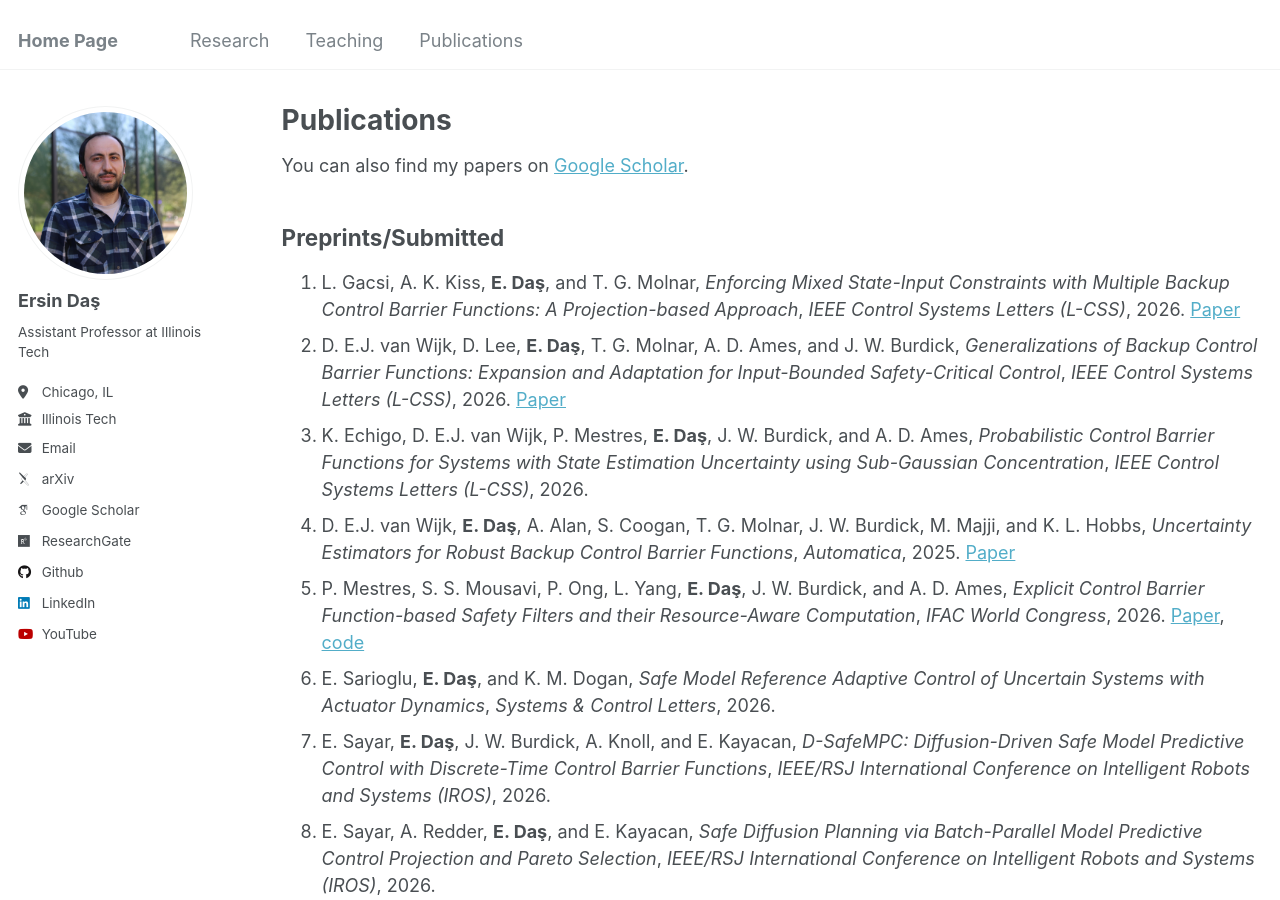
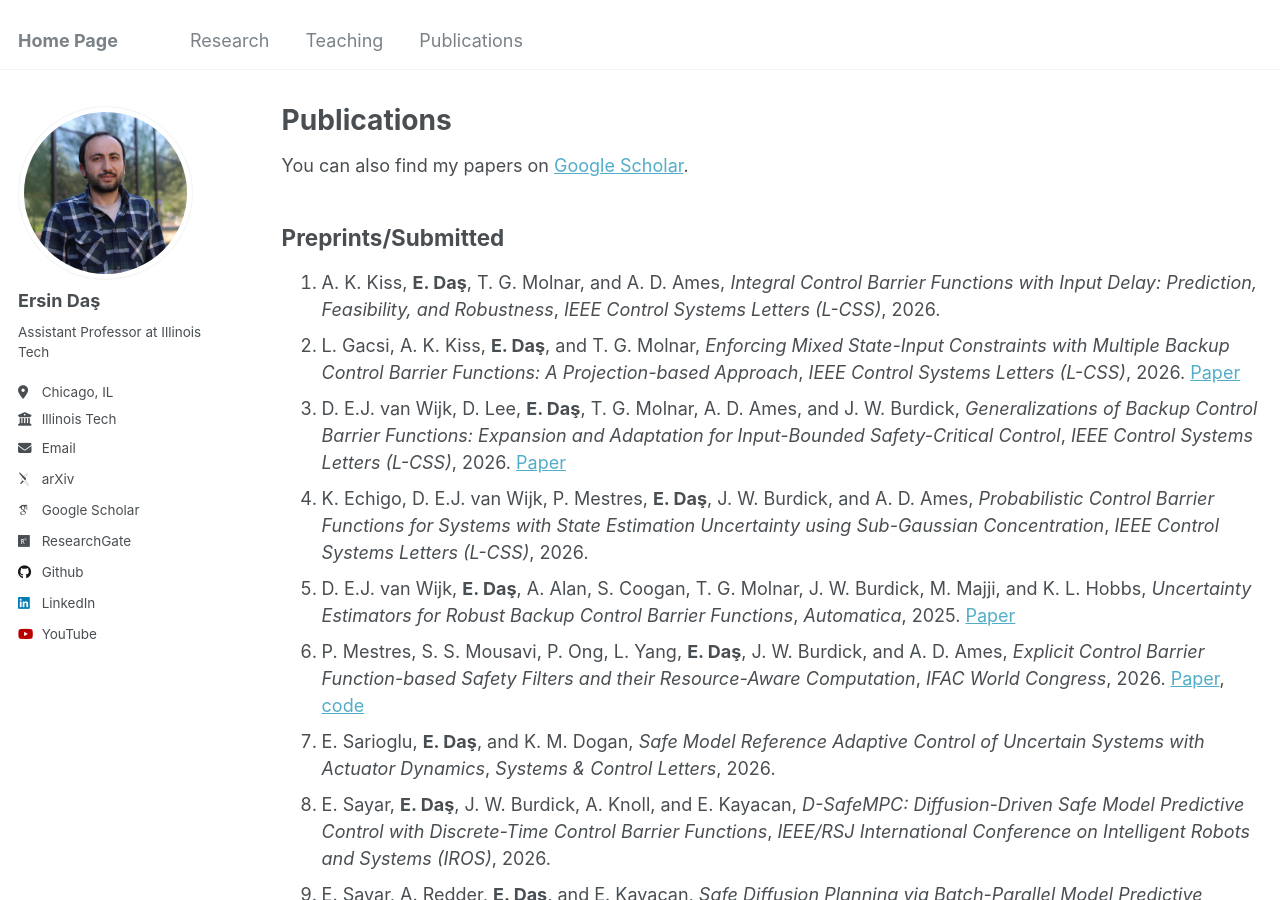
Before and after one commit to ersindas/ersindas.github.io, a Jekyll site: the page built from _pages/publications.md, in a window 1280 px wide and 900 px high. Built offline with Jekyll 4.4.1, drawn with Linux system fonts in a browser that asks for light colours; some web fonts are replaced.

Commit message:
Revise publications section in publications.md
Updated publication list with new entries and corrected formatting.

```diff
--- a/_pages/publications.md
+++ b/_pages/publications.md
@@ -8,16 +8,17 @@ author_profile: true
  <div class="wordwrap">You can also find my papers on <a href="{{site.author.googlescholar}}">Google Scholar</a>.
 
 ## Preprints/Submitted
-1. L. Gacsi, A. K. Kiss, **E. Daş**, and T. G. Molnar, *Enforcing Mixed State-Input Constraints with Multiple Backup
+1. A. K. Kiss, **E. Daş**, T. G. Molnar, and A. D. Ames, *Integral Control Barrier Functions with Input Delay: Prediction, Feasibility, and Robustness*, *IEEE Control Systems Letters (L-CSS)*, 2026.
+2. L. Gacsi, A. K. Kiss, **E. Daş**, and T. G. Molnar, *Enforcing Mixed State-Input Constraints with Multiple Backup
 Control Barrier Functions: A Projection-based Approach*, *IEEE Control Systems Letters (L-CSS)*, 2026. [Paper](https://arxiv.org/pdf/2603.17097)
-2. D. E.J. van Wijk, D. Lee, **E. Daş**, T. G. Molnar, A. D. Ames, and J. W. Burdick, *Generalizations of Backup Control Barrier Functions: Expansion and Adaptation for Input-Bounded Safety-Critical Control*, *IEEE Control Systems Letters (L-CSS)*, 2026. [Paper](https://arxiv.org/pdf/2603.18450)
-3. K. Echigo, D. E.J. van Wijk, P. Mestres, **E. Daş**, J. W. Burdick, and A. D. Ames, *Probabilistic Control Barrier Functions for Systems with State Estimation Uncertainty using Sub-Gaussian Concentration*, *IEEE Control Systems Letters (L-CSS)*, 2026.
-4. D. E.J. van Wijk, **E. Daş**, A. Alan, S. Coogan, T. G. Molnar, J. W. Burdick, M. Majji, and K. L. Hobbs, *Uncertainty Estimators for Robust Backup Control Barrier Functions*, *Automatica*, 2025. [Paper](https://arxiv.org/pdf/2503.15734)
-5. P. Mestres, S. S. Mousavi, P. Ong, L. Yang, **E. Daş**, J. W. Burdick, and A. D. Ames, *Explicit Control Barrier Function-based Safety Filters and their Resource-Aware Computation*, *IFAC World Congress*, 2026. [Paper](https://arxiv.org/pdf/2512.10118), [code](https://github.com/ersindas/Quadrotor_CBF)
-6. E. Sarioglu, **E. Daş**, and K. M. Dogan, *Safe Model Reference Adaptive Control of Uncertain Systems with
+3. D. E.J. van Wijk, D. Lee, **E. Daş**, T. G. Molnar, A. D. Ames, and J. W. Burdick, *Generalizations of Backup Control Barrier Functions: Expansion and Adaptation for Input-Bounded Safety-Critical Control*, *IEEE Control Systems Letters (L-CSS)*, 2026. [Paper](https://arxiv.org/pdf/2603.18450)
+4. K. Echigo, D. E.J. van Wijk, P. Mestres, **E. Daş**, J. W. Burdick, and A. D. Ames, *Probabilistic Control Barrier Functions for Systems with State Estimation Uncertainty using Sub-Gaussian Concentration*, *IEEE Control Systems Letters (L-CSS)*, 2026.
+5. D. E.J. van Wijk, **E. Daş**, A. Alan, S. Coogan, T. G. Molnar, J. W. Burdick, M. Majji, and K. L. Hobbs, *Uncertainty Estimators for Robust Backup Control Barrier Functions*, *Automatica*, 2025. [Paper](https://arxiv.org/pdf/2503.15734)
+6. P. Mestres, S. S. Mousavi, P. Ong, L. Yang, **E. Daş**, J. W. Burdick, and A. D. Ames, *Explicit Control Barrier Function-based Safety Filters and their Resource-Aware Computation*, *IFAC World Congress*, 2026. [Paper](https://arxiv.org/pdf/2512.10118), [code](https://github.com/ersindas/Quadrotor_CBF)
+7. E. Sarioglu, **E. Daş**, and K. M. Dogan, *Safe Model Reference Adaptive Control of Uncertain Systems with
 Actuator Dynamics*, *Systems & Control Letters*, 2026.
-7. E. Sayar, **E. Daş**, J. W. Burdick, A. Knoll, and E. Kayacan, *D-SafeMPC: Diffusion-Driven Safe Model Predictive Control with Discrete-Time Control Barrier Functions*, *IEEE/RSJ International Conference on Intelligent Robots and Systems (IROS)*, 2026.
-8. E. Sayar, A. Redder, **E. Daş**, and E. Kayacan, *Safe Diffusion Planning via Batch-Parallel Model Predictive Control Projection and Pareto Selection*, *IEEE/RSJ International Conference on Intelligent Robots and Systems (IROS)*, 2026.
+8. E. Sayar, **E. Daş**, J. W. Burdick, A. Knoll, and E. Kayacan, *D-SafeMPC: Diffusion-Driven Safe Model Predictive Control with Discrete-Time Control Barrier Functions*, *IEEE/RSJ International Conference on Intelligent Robots and Systems (IROS)*, 2026.
+9. E. Sayar, A. Redder, **E. Daş**, and E. Kayacan, *Safe Diffusion Planning via Batch-Parallel Model Predictive Control Projection and Pareto Selection*, *IEEE/RSJ International Conference on Intelligent Robots and Systems (IROS)*, 2026.
 
 ## Journal Papers
 1. **E. Daş**, R. Nanayakkara, X. Tan, R. M. Bena, J. W. Burdick, P. Tabuada, and A. D. Ames, *Safe Navigation under State Uncertainty: Online Adaptation for Robust Control Barrier Functions*, *IEEE Robotics and Automation Letters*, 2025. [Paper](https://arxiv.org/pdf/2508.19159), [code](https://github.com/ersindas/robust-CBFs), [video](https://youtu.be/tTNu-Etm0SU)
```
